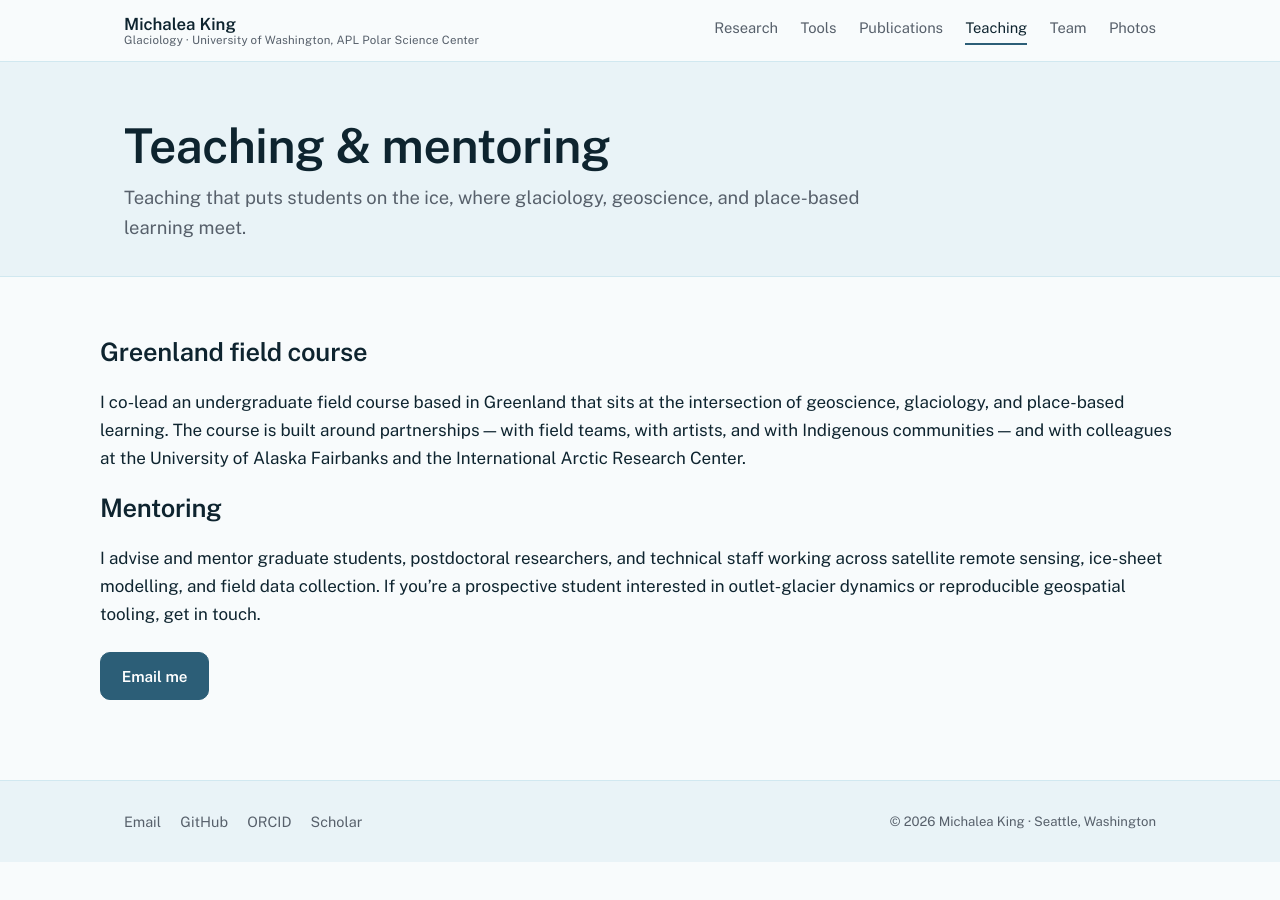
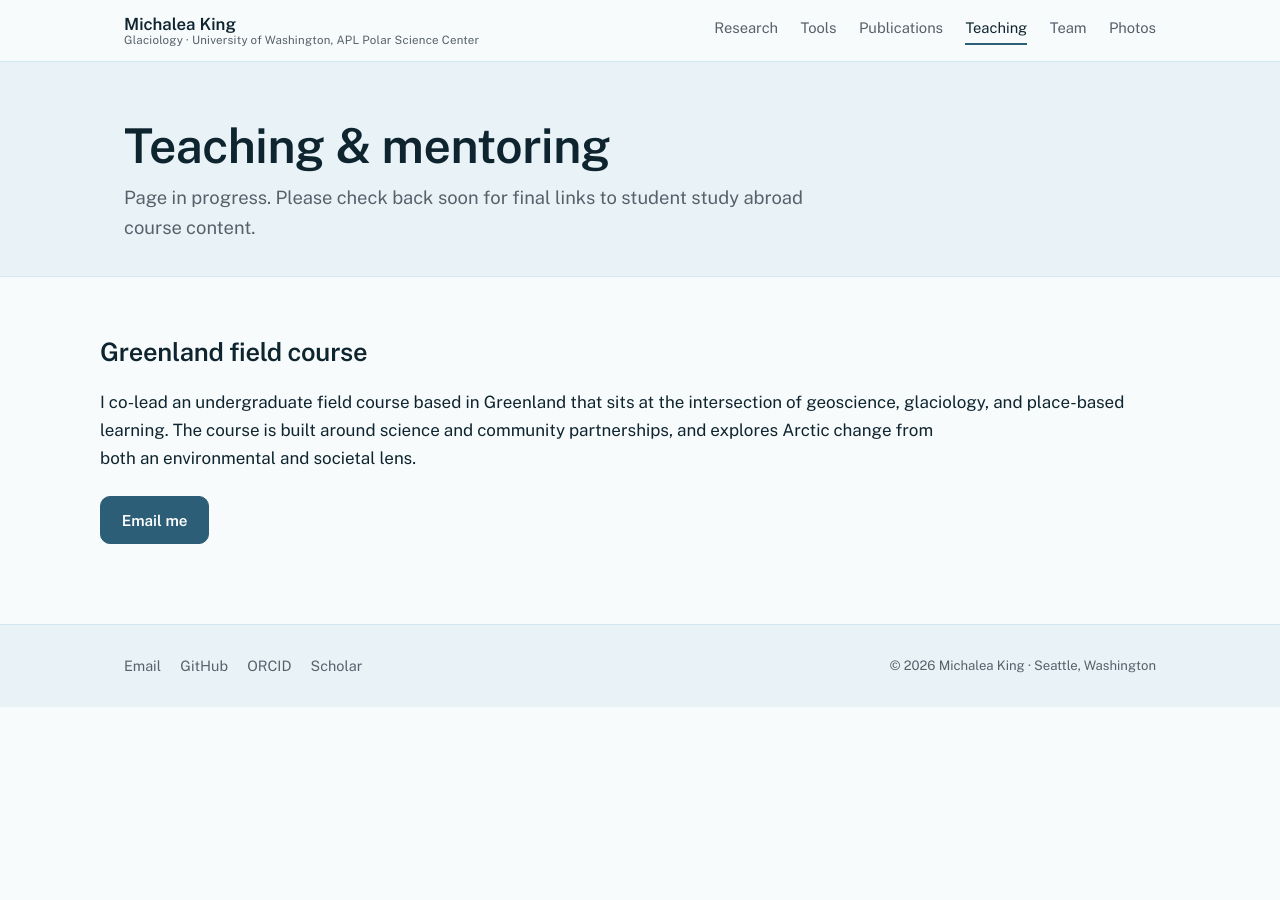
Before and after one commit to michaleaking/michaleaking.github.io, a Jekyll site: the page built from teaching.md, in a window 1280 px wide. Built offline with Jekyll 4.4.1, drawn with Linux system fonts in a browser that asks for light colours.

Commit message:
edited teaching page

```diff
--- a/teaching.md
+++ b/teaching.md
@@ -4,24 +4,16 @@ permalink: /teaching/
 title: Teaching &amp; mentoring
 eyebrow:
 lede: >-
-  Teaching that puts students on the ice, where glaciology, geoscience, and
-  place-based learning meet.
+  Page in progress. Please check back soon for final links to student study abroad course content.
 ---
 
 ## Greenland field course
 
 I co-lead an undergraduate field course based in Greenland that sits at the
 intersection of geoscience, glaciology, and place-based learning. The course
-is built around partnerships — with field teams, with artists, and with
-Indigenous communities — and with colleagues at the University of Alaska
-Fairbanks and the International Arctic Research Center.
+is built around science and community partnerships, and explores Arctic change from
+both an environmental and societal lens.
 
-## Mentoring
-
-I advise and mentor graduate students, postdoctoral researchers, and technical
-staff working across satellite remote sensing, ice-sheet modelling, and field
-data collection. If you're a prospective student interested in outlet-glacier
-dynamics or reproducible geospatial tooling, get in touch.
 
 <p class="cta-inline">
   <a class="btn" href="mailto:{{ site.email }}">Email me</a>
```
